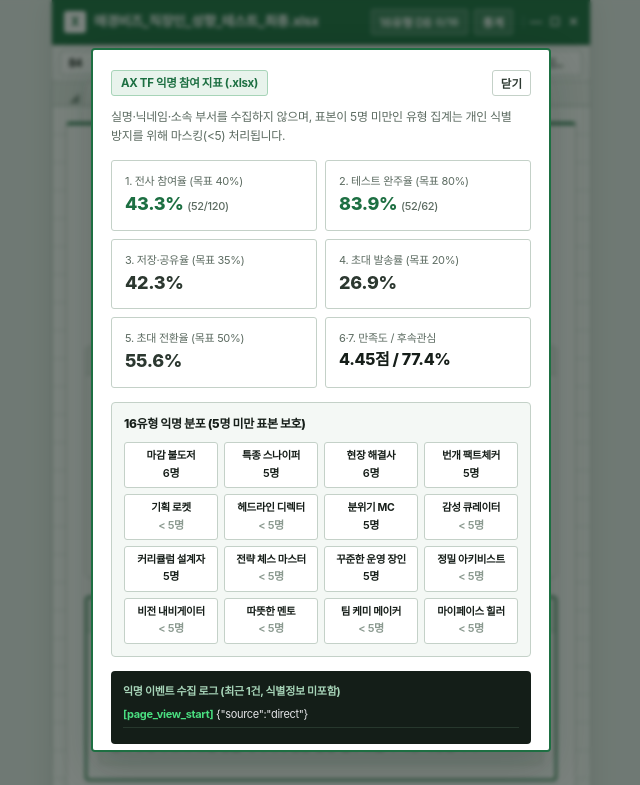
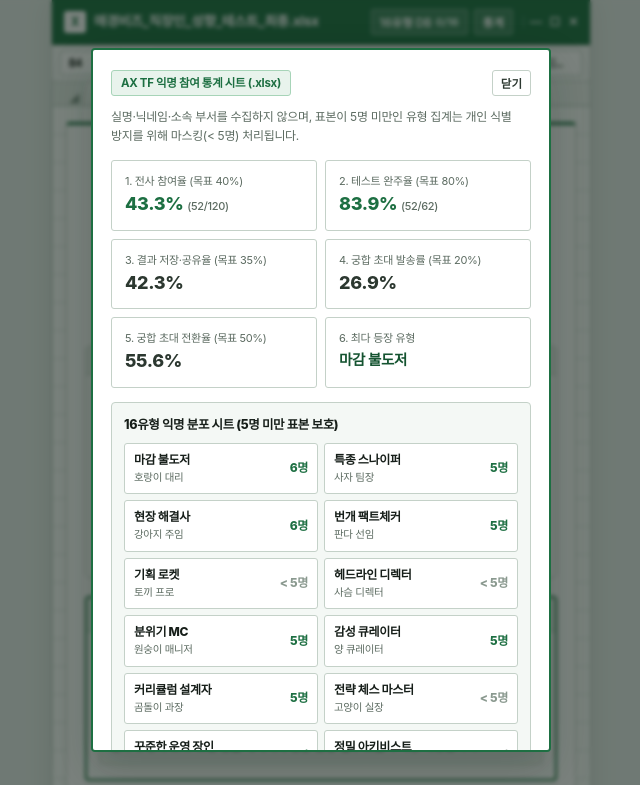
Before and after one commit to moneymoeungu/mkbiz-workstyle-test, a plain HTML site: page index.html in a window 1280 px wide. Both pictures are taken after a click on the button "통계". Shown: the top 785 px of the page, without its empty margins (319-959 px from the left). Drawn offline with Linux system fonts and the light colour scheme; a web font is replaced by a local one.

Commit message:
refactor: AX 익명 통계 시트에서 만족도/개발자 로그 제거 및 16유형 분포 가독성 개선

```diff
--- a/index.html
+++ b/index.html
@@ -18,7 +18,7 @@
     />
     <meta name="theme-color" content="#1D6F42" />
 
-    <link rel="stylesheet" href="./css/styles.css?v=20261117_6" />
+    <link rel="stylesheet" href="./css/styles.css?v=20261117_7" />
   </head>
   <body>
     <div class="app-shell">
@@ -112,10 +112,10 @@
     <div id="toastBox" class="toast-container" role="status" aria-live="polite"></div>
 
     <!-- 데이터 및 모듈 스크립트 로드 -->
-    <script src="./js/data.js?v=20261117_6"></script>
-    <script src="./js/pixelArt.js?v=20261117_6"></script>
-    <script src="./js/cardExporter.js?v=20261117_6"></script>
-    <script src="./js/analytics.js?v=20261117_6"></script>
-    <script src="./js/app.js?v=20261117_6"></script>
+    <script src="./js/data.js?v=20261117_7"></script>
+    <script src="./js/pixelArt.js?v=20261117_7"></script>
+    <script src="./js/cardExporter.js?v=20261117_7"></script>
+    <script src="./js/analytics.js?v=20261117_7"></script>
+    <script src="./js/app.js?v=20261117_7"></script>
   </body>
 </html>
--- a/js/analytics.js
+++ b/js/analytics.js
@@ -30,7 +30,7 @@
    */
   function getAggregateStats() {
     const defaultStats = {
-      totalOrgMembers: 120, // 기본 가정 전사 인원 (대시보드에서 변경 가능)
+      totalOrgMembers: 120,
       pageViewStart: 68,
       testStart: 62,
       testComplete: 52,
@@ -38,12 +38,9 @@
       inviteCreateUsers: 14,
       inviteOpenCount: 18,
       inviteConvertedCount: 10,
-      surveyCount: 31,
-      surveyScoreSum: 138, // 평균 4.45
-      surveyNextAgreeCount: 24, // 77.4%
       typeCounts: {
         SDLC: 6, SDLR: 5, SDHC: 6, SDHR: 5,
-        SILC: 3, SILR: 2, SIHC: 5, SIHR: 2,
+        SILC: 3, SILR: 2, SIHC: 5, SIHR: 5,
         MDLC: 5, MDLR: 3, MDHC: 5, MDHR: 1,
         MILC: 1, MILR: 1, MIHC: 1, MIHR: 1
       }
@@ -128,13 +125,6 @@
           stats.inviteConvertedCount += 1;
         }
         break;
-      case "survey_submit":
-        stats.surveyCount += 1;
-        stats.surveyScoreSum += Number(safeProps.rating || 5);
-        if (safeProps.next_ax_interest) {
-          stats.surveyNextAgreeCount += 1;
-        }
-        break;
     }
     saveAggregateStats(stats);
 
--- a/js/app.js
+++ b/js/app.js
@@ -1743,7 +1743,6 @@
     if (!modalContainer) return;
 
     const stats = window.MKBIZ_ANALYTICS.getAggregateStats();
-    const logs = window.MKBIZ_ANALYTICS.getRecentLogs();
 
     const pct = (num, den) => (den > 0 ? Math.round((num / den) * 1000) / 10 : 0);
     const participationRate = pct(stats.testComplete, stats.totalOrgMembers);
@@ -1751,20 +1750,27 @@
     const saveShareRate = pct(stats.cardDownloadOrShareUsers, stats.testComplete);
     const inviteSendRate = pct(stats.inviteCreateUsers, stats.testComplete);
     const inviteConvRate = pct(stats.inviteConvertedCount, stats.inviteOpenCount);
-    const avgSatisfaction =
-      stats.surveyCount > 0 ? (stats.surveyScoreSum / stats.surveyCount).toFixed(2) : "0.00";
-    const nextInterestRate = pct(stats.surveyNextAgreeCount, stats.surveyCount);
+
+    let topTypeCode = "SDLC";
+    let topTypeCount = -1;
+    Object.entries(stats.typeCounts || {}).forEach(([code, cnt]) => {
+      if (cnt > topTypeCount) {
+        topTypeCount = cnt;
+        topTypeCode = code;
+      }
+    });
+    const topTypeInfo = window.MKBIZ_DATA.types[topTypeCode] || window.MKBIZ_DATA.types.SDLC;
 
     modalContainer.innerHTML = `
       <div class="modal-backdrop" id="axDashboardBackdrop">
         <div class="modal-sheet" style="max-width:460px;" role="dialog" aria-modal="true" aria-label="AX TF 익명 KPI 대시보드">
           <div style="display:flex; justify-content:space-between; align-items:center; margin-bottom:12px;">
-            <span class="stamp-pill accent">AX TF 익명 참여 지표 (.xlsx)</span>
+            <span class="stamp-pill accent">AX TF 익명 참여 통계 시트 (.xlsx)</span>
             <button type="button" class="masthead-btn" id="btnCloseAxModal">닫기</button>
           </div>
 
           <p style="font-size:12px; color:var(--ink-muted); margin-bottom:14px;">
-            실명·닉네임·소속 부서를 수집하지 않으며, 표본이 5명 미만인 유형 집계는 개인 식별 방지를 위해 마스킹(&lt;5) 처리됩니다.
+            실명·닉네임·소속 부서를 수집하지 않으며, 표본이 5명 미만인 유형 집계는 개인 식별 방지를 위해 마스킹(&lt; 5명) 처리됩니다.
           </p>
 
           <div style="display:grid; grid-template-columns:1fr 1fr; gap:8px; margin-bottom:14px;">
@@ -1777,52 +1783,44 @@
               <div style="font-size:18px; font-weight:800; color:var(--excel-green);">${completionRate}% <span style="font-size:11px; font-weight:500; color:var(--ink-muted);">(${stats.testComplete}/${stats.testStart})</span></div>
             </div>
             <div class="detail-item">
-              <div style="font-size:11px; color:var(--ink-muted);">3. 저장·공유율 (목표 35%)</div>
+              <div style="font-size:11px; color:var(--ink-muted);">3. 결과 저장·공유율 (목표 35%)</div>
               <div style="font-size:18px; font-weight:800;">${saveShareRate}%</div>
             </div>
             <div class="detail-item">
-              <div style="font-size:11px; color:var(--ink-muted);">4. 초대 발송률 (목표 20%)</div>
+              <div style="font-size:11px; color:var(--ink-muted);">4. 궁합 초대 발송률 (목표 20%)</div>
               <div style="font-size:18px; font-weight:800;">${inviteSendRate}%</div>
             </div>
             <div class="detail-item">
-              <div style="font-size:11px; color:var(--ink-muted);">5. 초대 전환율 (목표 50%)</div>
+              <div style="font-size:11px; color:var(--ink-muted);">5. 궁합 초대 전환율 (목표 50%)</div>
               <div style="font-size:18px; font-weight:800;">${inviteConvRate}%</div>
             </div>
             <div class="detail-item">
-              <div style="font-size:11px; color:var(--ink-muted);">6·7. 만족도 / 후속관심</div>
-              <div style="font-size:16px; font-weight:800; color:var(--ink-black);">${avgSatisfaction}점 / ${nextInterestRate}%</div>
+              <div style="font-size:11px; color:var(--ink-muted);">6. 최다 등장 유형</div>
+              <div style="font-size:14.5px; font-weight:800; color:var(--excel-green-dark); margin-top:2px;">${escapeHtml(topTypeInfo.name)}</div>
             </div>
           </div>
 
-          <div style="background:var(--bg-paper); border:1px solid var(--excel-cell-border); border-radius:4px; padding:12px; margin-bottom:14px;">
-            <div style="font-size:12px; font-weight:800; margin-bottom:8px;">16유형 익명 분포 (5명 미만 표본 보호)</div>
-            <div style="display:grid; grid-template-columns:repeat(4, 1fr); gap:6px; font-size:11.5px;">
+          <div style="background:var(--bg-paper); border:1px solid var(--excel-cell-border); border-radius:4px; padding:12px;">
+            <div style="font-size:12.5px; font-weight:800; margin-bottom:8px;">16유형 익명 분포 시트 (5명 미만 표본 보호)</div>
+            <div style="display:grid; grid-template-columns:repeat(2, 1fr); gap:6px; font-size:12px;">
               ${Object.entries(stats.typeCounts)
                 .map(([code, cnt]) => {
                   const masked = cnt < 5;
-                  const tName = window.MKBIZ_DATA.types[code]?.name || code;
+                  const tInfo = window.MKBIZ_DATA.types[code];
+                  const tName = tInfo?.name || code;
+                  const tAnimal = tInfo?.animal || "";
                   return `
-                  <div style="border:1px solid var(--excel-cell-border); border-radius:3px; padding:5px 4px; text-align:center; background:#FFFFFF;">
-                    <div style="font-weight:700; font-size:10.5px; white-space:nowrap; overflow:hidden; text-overflow:ellipsis;">${tName}</div>
-                    <div style="color:${masked ? "var(--ink-faint)" : "var(--ink-black)"}; font-weight:600; font-size:11px;">${masked ? "< 5명" : cnt + "명"}</div>
+                  <div style="border:1px solid var(--excel-cell-border); border-radius:3px; padding:7px 9px; display:flex; justify-content:space-between; align-items:center; gap:6px; background:#FFFFFF;">
+                    <div style="min-width:0;">
+                      <div style="font-weight:800; font-size:12px; color:var(--ink-black);">${escapeHtml(tName)}</div>
+                      <div style="font-size:10.5px; color:var(--ink-muted);">${escapeHtml(tAnimal)}</div>
+                    </div>
+                    <div style="color:${masked ? "var(--ink-faint)" : "var(--excel-green)"}; font-weight:800; font-size:12px; white-space:nowrap;">${masked ? "< 5명" : cnt + "명"}</div>
                   </div>
                 `;
                 })
                 .join("")}
             </div>
-          </div>
-
-          <div style="background:#141E18; color:#E4E4E7; border-radius:4px; padding:12px; font-size:11px; max-height:140px; overflow-y:auto;">
-            <div style="color:#A7D4B8; font-weight:700; margin-bottom:6px;">익명 이벤트 수집 로그 (최근 ${logs.length}건, 식별정보 미포함)</div>
-            ${logs
-              .slice(0, 12)
-              .map(
-                (l) =>
-                  `<div style="margin-bottom:4px; border-bottom:1px solid #27382D; padding-bottom:3px;">
-                    <span style="color:#4ADE80; font-weight:700;">[${l.event}]</span> ${escapeHtml(JSON.stringify(l.properties))}
-                  </div>`
-              )
-              .join("")}
           </div>
         </div>
       </div>
```
